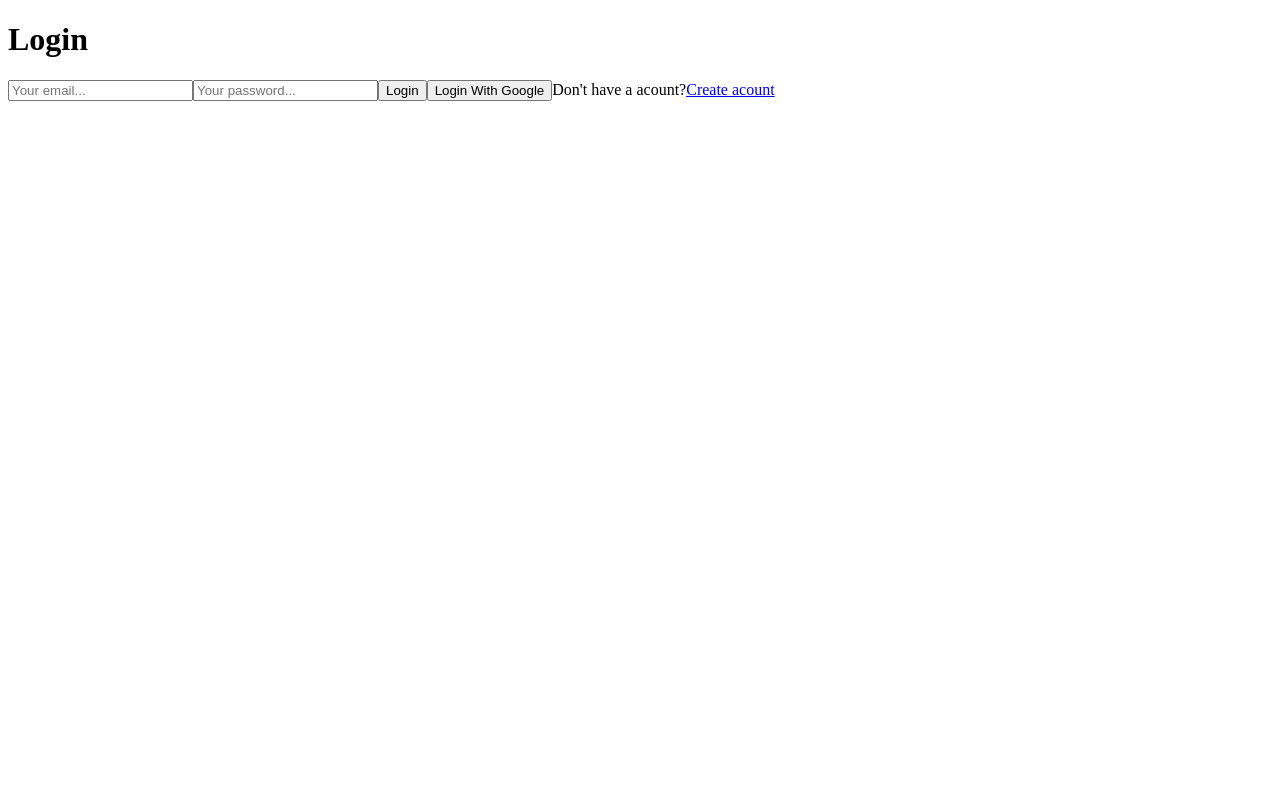
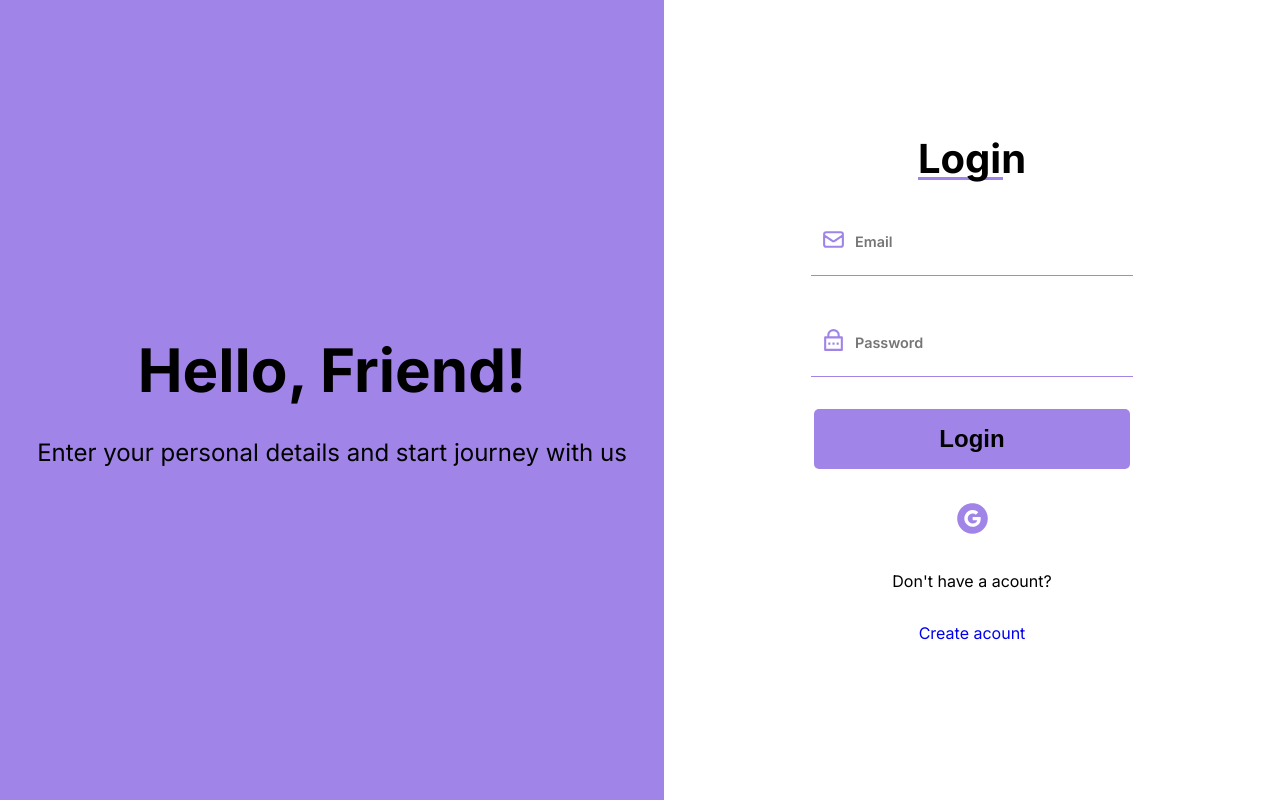
Before and after one commit to ythiago03/purpleframe, a React (Vite) app: page /login in a window 1280 px wide. Built offline with nearby package versions, Linux system fonts and the light colour scheme.

Commit message:
Creating login page css

```diff
--- a/package.json
+++ b/package.json
@@ -16,6 +16,7 @@
     "react-dom": "^18.2.0",
     "react-firebase-hooks": "^5.1.1",
     "react-hook-form": "^7.45.2",
+    "react-icons": "^4.10.1",
     "react-router-dom": "^6.14.2",
     "yup": "^1.2.0"
   },
--- /dev/null
+++ b/src/main.css
@@ -0,0 +1,15 @@
+@import url('https://fonts.googleapis.com/css2?family=Inter:wght@300;400;500;600;700&display=swap');
+
+*{
+  margin: 0;
+  padding: 0;
+  box-sizing: border-box;
+  border: none;
+  text-decoration: none;
+}
+
+body{
+  width: 100%;
+  height: 100%;
+  font-family: 'Inter', sans-serif;
+}
--- a/src/pages/CreatePost.tsx
+++ b/src/pages/CreatePost/CreatePost.tsx
@@ -1,5 +1,5 @@
 import React, { useState } from 'react';
-import { db, auth } from '../config/firebase';
+import { db, auth } from '../../config/firebase';
 import { collection, addDoc } from 'firebase/firestore';
 import { useAuthState } from 'react-firebase-hooks/auth';
 import { useNavigate } from 'react-router-dom';
--- a/src/pages/Home.tsx
+++ b/src/pages/Home/Home.tsx
@@ -1,6 +1,6 @@
 import React, { useEffect, useState } from 'react';
 import { useAuthState } from 'react-firebase-hooks/auth';
-import { auth, db } from '../config/firebase';
+import { auth, db } from '../../config/firebase';
 import { useNavigate } from 'react-router-dom';
 import { Link } from 'react-router-dom';
 import { getDocs, collection } from 'firebase/firestore';
--- a/src/pages/Login.tsx
+++ /dev/null
@@ -1,49 +0,0 @@
-import React, { useState } from 'react';
-import { signInWithPopup, signInWithEmailAndPassword } from 'firebase/auth';//método para logar com um popup e logar com email e senha
-import { auth, provider } from '../config/firebase';
-import { useNavigate } from 'react-router-dom';//função para trocar de página web
-import { Link } from 'react-router-dom';
-
-const Login = () => {
-
-  const [email, setEmail] = useState('');
-  const [password, setPassword] = useState('');
-
-  const navigate = useNavigate();
-
-  const loginWithGoogle = async () => {
-    const { user } = await signInWithPopup(auth, provider);//logando com popup
-    console.log(user);
-    navigate('/');//trocando para a home
-  };
-
-  const loginWithEmailAndPassword = async () => {
-    const { user } = await signInWithEmailAndPassword(auth, email, password);//logando com email e senha
-    console.log(user);
-    navigate('/');
-  };
-
-  return (
-    <div>
-      <h1>Login</h1>
-      <input
-        type="email"
-        name="email"
-        placeholder="Your email..."
-        onChange={e => setEmail(e.target.value)}
-      />
-      <input
-        type="password"
-        name="password"
-        placeholder="Your password..."
-        onChange={e => setPassword(e.target.value)}
-      />
-      <button onClick={loginWithEmailAndPassword}>Login</button>
-      <button onClick={loginWithGoogle} >Login With Google</button>
-      <span>Don&apos;t have a acount?</span>
-      <Link to={'/register'}>Create acount</Link>
-    </div>
-  );
-};
-
-export default Login;
--- /dev/null
+++ b/src/pages/Login/Login.css
@@ -0,0 +1,127 @@
+.login{
+  width: 100vw;
+  height: 100vh;
+  display: flex;
+  flex-wrap: wrap;
+
+}
+
+
+/*  right side */
+
+.login-right{
+  width: 50%;
+  min-width: 415px;
+  display: flex;
+  flex: 1;
+  justify-content: center;
+  align-items: center;
+  flex-direction: column;
+}
+
+.login-right form{
+  width: 100%;
+  max-width: 400px;
+  display: flex;
+  justify-content: center;
+  align-items: center;
+  flex-direction: column;
+  gap: 2rem;
+  text-align: center;
+  padding: 1.5rem;
+}
+
+.login-right label{
+  position: relative;
+  display: flex;
+  align-items: center;
+  gap: .5rem;
+}
+
+.login-right input{
+  width: 100%;
+  padding: 1.5rem 2.75rem;
+  outline: none;
+  border-radius: 5px 5px 0 0;
+  border-bottom: 1px solid #A084E8;
+  font-family: 'Inter', sans-serif;
+  font-size: 1rem;
+}
+
+.login-right input:hover{
+  background-color: #DDE6ED;
+}
+
+.login-right input::placeholder{
+  font-size: .9rem;
+  font-weight: 600;
+}
+
+.icon{
+  position: absolute;
+  left: 10px;
+}
+
+.login-right h1{
+  font-size: 2.5rem;
+  position: relative;
+  font-weight: 700;
+  z-index: 0;
+}
+
+.login-right h1::after{
+  content: '';
+  display: block;
+  position: absolute;
+  top: 43px;
+  width: 85px;
+  height: 3px;
+  background-color: #A084E8;
+  z-index: -1;
+}
+
+.login-btn{
+  width: 90%;
+  padding: 1rem 2.75rem;
+  background-color: #A084E8;
+  border-radius: 5px;
+  font-size: 1.5rem;
+  font-weight: 700;
+  cursor: pointer;
+}
+
+.login-btn:hover{
+  background-color: #9074d8;
+  cursor: pointer;
+}
+
+.login-google{
+  background-color: transparent;
+}
+
+/*  left side */
+
+
+.login-left{
+  width: 50%;
+  flex: 1;
+  min-width: 415px;
+  background-color: #A084E8;
+  display: flex;
+  justify-content: center;
+  align-items: center;
+  flex-direction: column;
+  gap: 2rem;
+  text-align: center;
+  padding: 1.5rem;
+}
+
+.login-left h1{
+  font-size: 3.75rem;
+  font-weight: 700;
+}
+
+.login-left p{
+  font-size: 1.5rem;
+  font-weight: 400;
+}
--- /dev/null
+++ b/src/pages/Login/Login.tsx
@@ -0,0 +1,77 @@
+import React, { useState } from 'react';
+import { signInWithPopup, signInWithEmailAndPassword } from 'firebase/auth';//método para logar com um popup e logar com email e senha
+import { auth, provider } from '../../config/firebase';
+import { useNavigate } from 'react-router-dom';//função para trocar de página web
+import { Link } from 'react-router-dom';
+
+import { AiFillGoogleCircle } from 'react-icons/ai';
+import { HiOutlineMail } from 'react-icons/hi';
+import { RiLockPasswordLine } from 'react-icons/ri';
+import './Login.css';
+
+const Login = () => {
+
+  const [email, setEmail] = useState('');
+  const [password, setPassword] = useState('');
+
+  const navigate = useNavigate();
+
+  const loginWithGoogle = async () => {
+    const { user } = await signInWithPopup(auth, provider);//logando com popup
+    console.log(user);
+    navigate('/');//trocando para a home
+  };
+
+  const loginWithEmailAndPassword = async () => {
+    const { user } = await signInWithEmailAndPassword(auth, email, password);//logando com email e senha
+    console.log(user);
+    navigate('/');
+  };
+
+  return (
+    <section className="login">
+      <div className="login-left">
+        <h1>Hello, Friend!</h1>
+        <p>Enter your personal details and start journey with us</p>
+      </div>
+
+      <div className="login-right">
+        <h1>Login</h1>
+        <form>
+          <label>
+            <span className="icon">
+              <HiOutlineMail size={25} color="#A084E8" />
+            </span>
+            <input
+              type="email"
+              name="email"
+              placeholder="Email"
+              onChange={e => setEmail(e.target.value)}
+            />
+          </label>
+
+          <label>
+            <span className="icon">
+              <RiLockPasswordLine  size={25} color="#A084E8" />
+            </span>
+            <input
+              type="password"
+              name="password"
+              placeholder="Password"
+              onChange={e => setPassword(e.target.value)}
+            />
+          </label>
+          <button className="login-btn" onClick={loginWithEmailAndPassword}>Login</button>
+          <button className="login-google" onClick={loginWithGoogle} >
+            <AiFillGoogleCircle  size={35} color="#A084E8" />
+          </button>
+
+          <span>Don&apos;t have a acount?</span>
+          <Link to={'/register'}>Create acount</Link>
+        </form>
+      </div>
+    </section>
+  );
+};
+
+export default Login;
--- a/src/pages/Register.tsx
+++ b/src/pages/Login/Register.tsx
@@ -1,6 +1,6 @@
 import React from 'react';
 import { createUserWithEmailAndPassword } from 'firebase/auth';//função para criar user com email e senha
-import { auth } from '../config/firebase';
+import { auth } from '../../config/firebase';
 import { useNavigate } from 'react-router-dom';
 import { useForm } from 'react-hook-form';
 import * as yup from 'yup';
```
Also changed, not shown: src/App.tsx (+5 -4 lines), src/testedebranch.tsx (deleted, +0 -9 lines), src/pages/CreatePost/NewPost.tsx (renamed from src/pages/NewPost.tsx), 1 other file (tests, documents, lock files or other folders).
